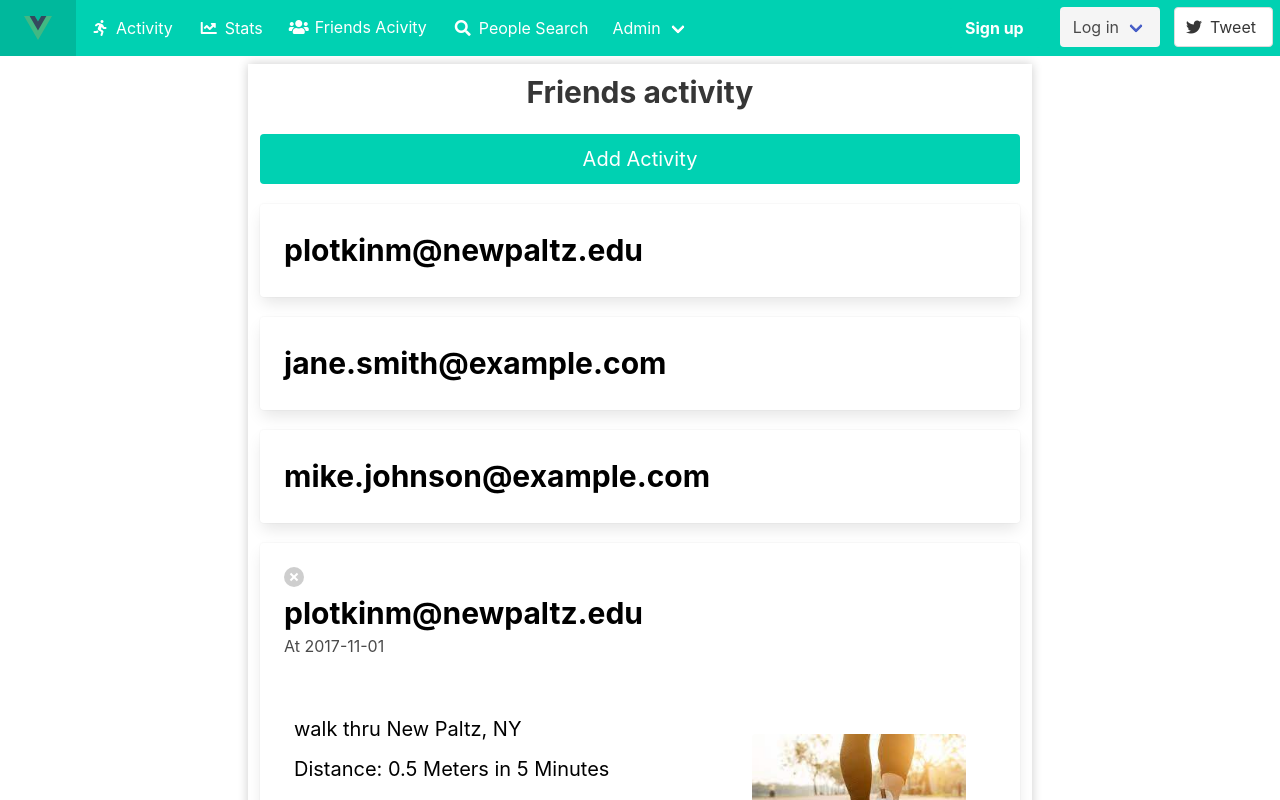
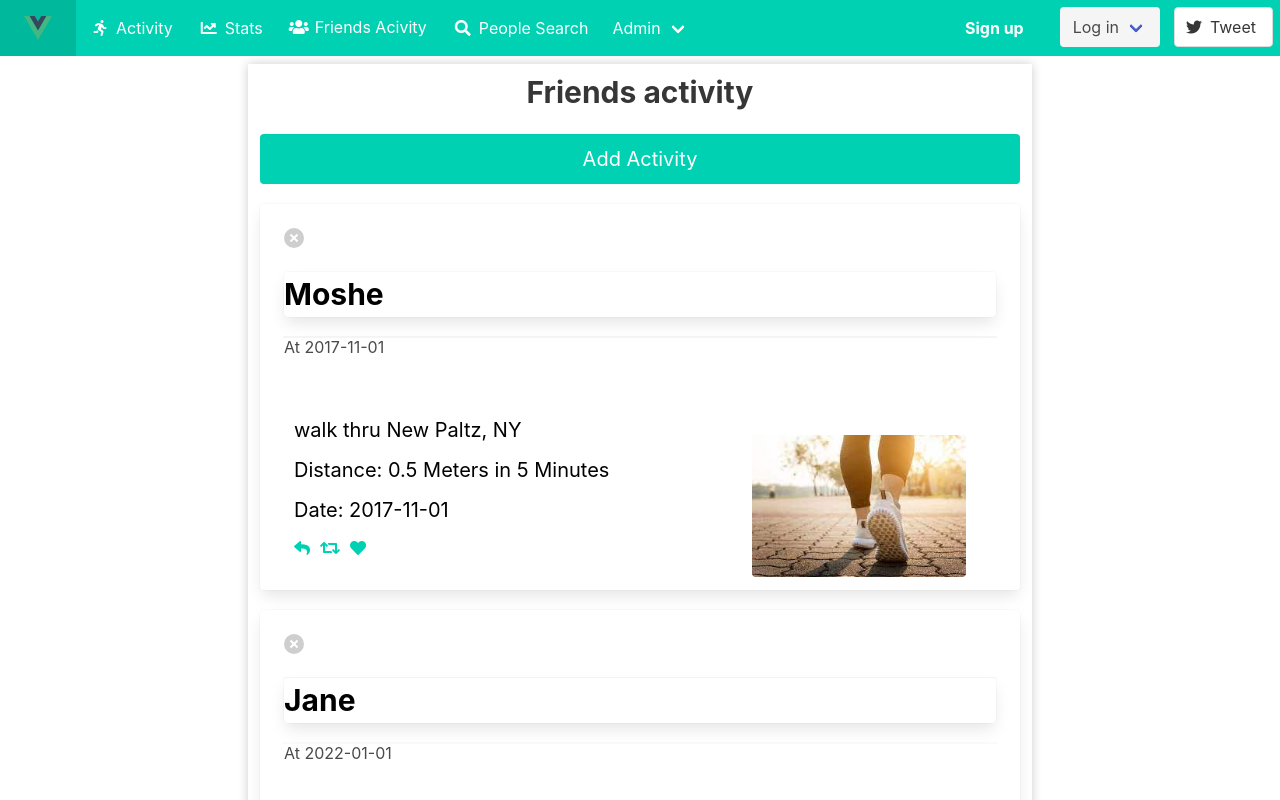
Before and after one commit to Pippin404/CPS-493-Final-Project, a Vue app in the folder client/: page /FriendsActivity in a window 1280 px wide. Shown: the top 800 px of the page. Built offline with nearby package versions, Linux system fonts and the light colour scheme.

Commit message:
Added profile names to product content! Yay! :D

```diff
--- a/client/src/pages/FriendsActivity.vue
+++ b/client/src/pages/FriendsActivity.vue
@@ -97,19 +97,6 @@ onMounted(async () => {
         </div>
 
 
-        <div class="user-list">
-
-            <div v-for="user in users" :key="user.email" class="card">
-                <div class="card-image">
-                    <div class="card-content">
-                        <p class="userName"> {{ user.email }}</p>
-                    </div>
-                </div>
-            </div>
-        </div>
-
-
-
 
 
 
@@ -120,21 +107,25 @@ onMounted(async () => {
                     <div class="card-content">
                         <button class="delete" @click="removeCard(product)">Delete</button>
 
-                        <!--This should be a persons name!-->
-                        <h3 class="userName"> {{ product.email }}</h3>
+                        <!--Display a persons info-->
+                        <div class="user-list">
+                        <div v-for="user in users" :key="user.email" class="card">
+                            <p class="userName"> {{ user.email === product.email ? user.firstName : '' }}</p>
+                        </div>
+                    </div>
+
+                    <!--Other Card Content-->
                     <h3 class="subtitle is-6"> At {{ product.date }}</h3>
                     <br>
                     <img :src="product.image" alt="Product image" class="small">
                     <p class="subtitles">{{ product.type }} thru {{ product.place }}</p>
                     <p class="subtitles"> Distance: {{ product.distance }} Meters in {{ product.duration }} Minutes</p>
                     <p class="subtitles"> Date: {{ product.date }}</p>
-
                     <div class="hoverable-icons">
                         <i class="fas fa-reply"></i>
                         <i class="fas fa-retweet"></i>
                         <i class="fas fa-heart"></i>
                     </div>
-
                 </div>
             </div>
         </div>
```
Lines whose indentation alone changed are shown as unchanged.
